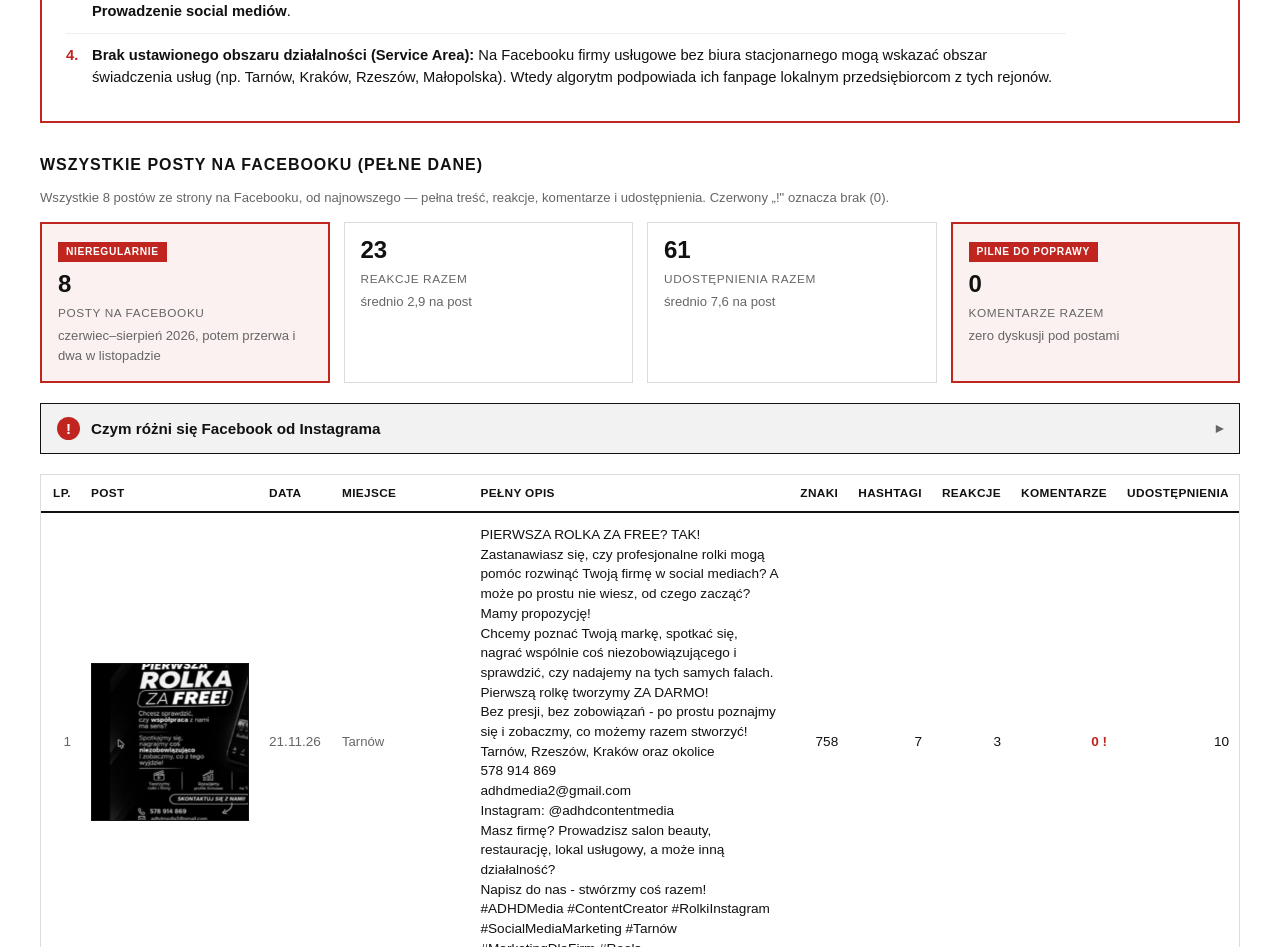
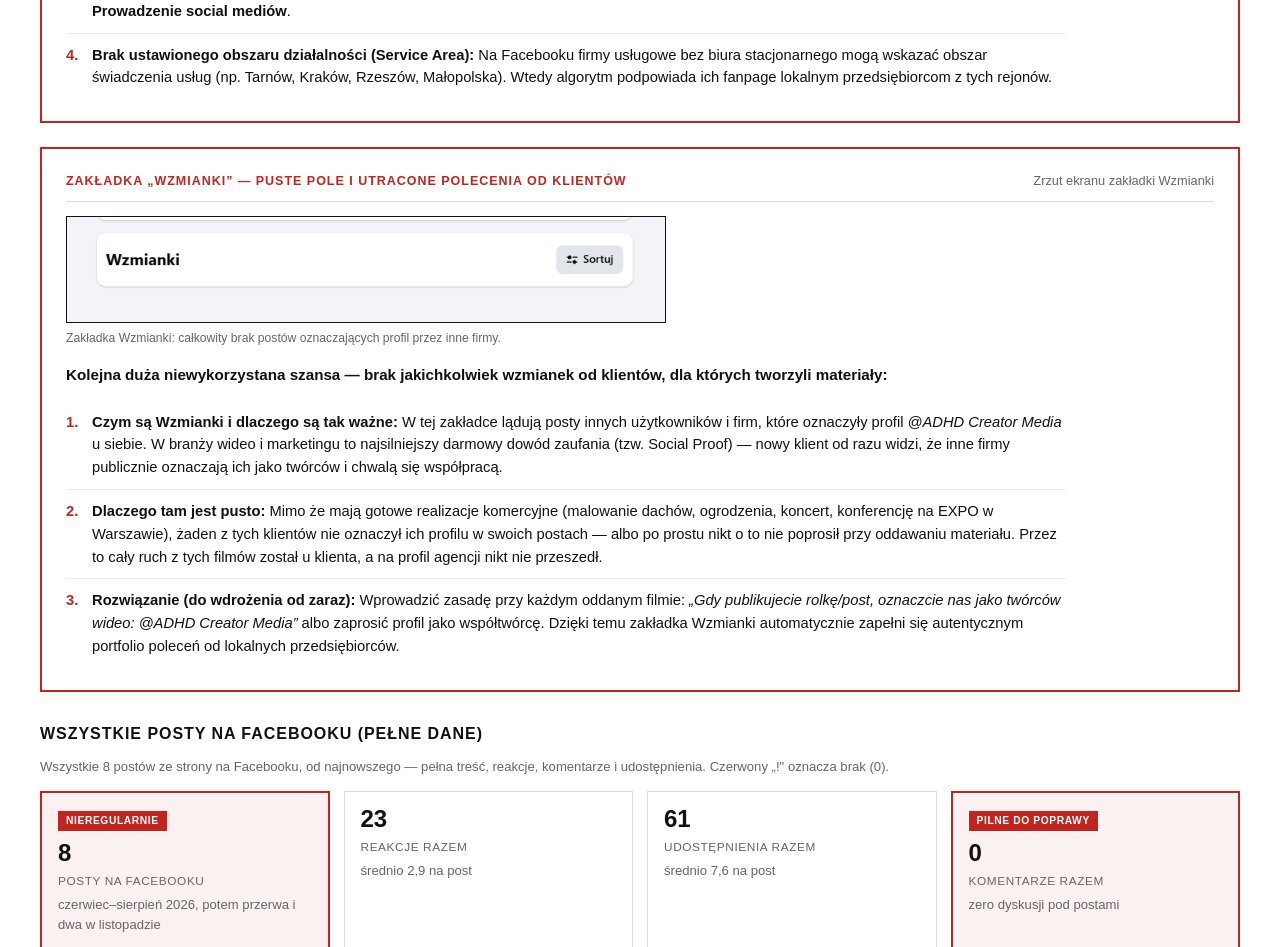
Before and after one commit to andrzejsojka95-dot/analiza-adhd, a plain HTML site: page index.html in a window 1280 px wide. Shown: the part 8132-9079 px from the top of the page. Drawn offline with Linux system fonts and the light colour scheme.

Commit message:
Dodaj analize pustej zakladki Wzmianki na Facebooku ze zrzutem ekranu

```diff
--- a/index.html
+++ b/index.html
@@ -420,6 +420,38 @@
       </ul>
     </div>
 
+    <!-- ZAKŁADKA WZMIANKI FB -->
+    <div style="border: 2px solid var(--alert); background: #fff; padding: 22px 24px; margin: 16px 0 24px;">
+      <div style="display:flex; align-items:center; justify-content:space-between; flex-wrap:wrap; gap:8px; margin-bottom: 12px; border-bottom: 1px solid var(--line); padding-bottom: 10px;">
+        <span style="font-size: .78rem; text-transform: uppercase; letter-spacing: .08em; font-weight: 800; color: var(--alert);">Zakładka „Wzmianki” — puste pole i utracone polecenia od klientów</span>
+        <span style="font-size: .8rem; color: var(--soft);">Zrzut ekranu zakładki Wzmianki</span>
+      </div>
+
+      <div style="margin: 14px 0 16px;">
+        <img src="img/fb-wzmianki.png" alt="Pusta zakładka Wzmianki na Facebooku" style="width: 100%; max-width: 600px; display: block; border: 1px solid var(--line2);">
+        <p style="font-size: .76rem; color: var(--soft); margin: 6px 0 0;">Zakładka Wzmianki: całkowity brak postów oznaczających profil przez inne firmy.</p>
+      </div>
+
+      <p style="font-size: .95rem; line-height: 1.5; margin: 0 0 14px; font-weight: 600;">
+        Kolejna duża niewykorzystana szansa — brak jakichkolwiek wzmianek od klientów, dla których tworzyli materiały:
+      </p>
+
+      <ul style="margin: 0; padding: 0; list-style: none; font-size: .92rem; line-height: 1.55;">
+        <li style="padding: 10px 0 10px 26px; position: relative; border-bottom: 1px solid #eee;">
+          <span style="position: absolute; left: 0; top: 10px; color: var(--alert); font-weight: 800;">1.</span>
+          <b>Czym są Wzmianki i dlaczego są tak ważne:</b> W tej zakładce lądują posty innych użytkowników i firm, które oznaczyły profil <i>@ADHD Creator Media</i> u siebie. W branży wideo i marketingu to najsilniejszy darmowy dowód zaufania (tzw. Social Proof) — nowy klient od razu widzi, że inne firmy publicznie oznaczają ich jako twórców i chwalą się współpracą.
+        </li>
+        <li style="padding: 10px 0 10px 26px; position: relative; border-bottom: 1px solid #eee;">
+          <span style="position: absolute; left: 0; top: 10px; color: var(--alert); font-weight: 800;">2.</span>
+          <b>Dlaczego tam jest pusto:</b> Mimo że mają gotowe realizacje komercyjne (malowanie dachów, ogrodzenia, koncert, konferencję na EXPO w Warszawie), żaden z tych klientów nie oznaczył ich profilu w swoich postach — albo po prostu nikt o to nie poprosił przy oddawaniu materiału. Przez to cały ruch z tych filmów został u klienta, a na profil agencji nikt nie przeszedł.
+        </li>
+        <li style="padding: 10px 0 10px 26px; position: relative;">
+          <span style="position: absolute; left: 0; top: 10px; color: var(--alert); font-weight: 800;">3.</span>
+          <b>Rozwiązanie (do wdrożenia od zaraz):</b> Wprowadzić zasadę przy każdym oddanym filmie: <i>„Gdy publikujecie rolkę/post, oznaczcie nas jako twórców wideo: @ADHD Creator Media”</i> albo zaprosić profil jako współtwórcę. Dzięki temu zakładka Wzmianki automatycznie zapełni się autentycznym portfolio poleceń od lokalnych przedsiębiorców.
+        </li>
+      </ul>
+    </div>
+
     <h3>Wszystkie posty na Facebooku (pełne dane)</h3>
     <p id="fb-summary" class="legend">Ładowanie danych…</p>
     <div class="agg" id="fb-agg"></div>
```
Also changed, not shown: img/fb-wzmianki.png (added).
